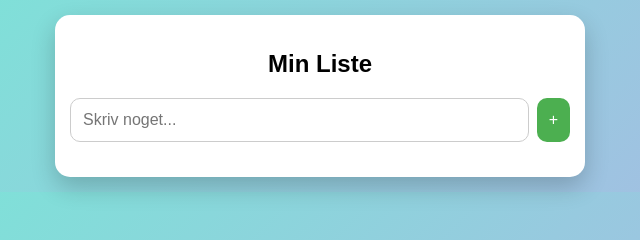
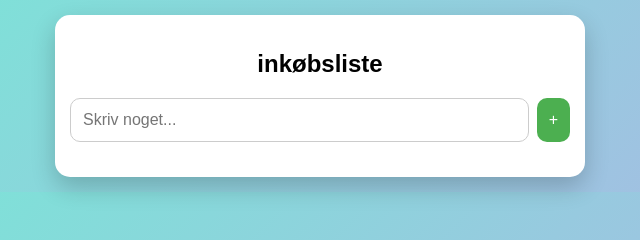
Before and after one commit to 1gyufeesydgufusjdygsgdeutdfewf/ink-bsliste-1, a plain HTML site: page index.html in a window 1280 px wide. Shown: the top 240 px of the page, 320-960 px from the left. Drawn offline with Linux system fonts and the light colour scheme.

Commit message:
index.html

```diff
--- a/index.html
+++ b/index.html
@@ -108,7 +108,7 @@ input[type="checkbox"] {
 <body>
 
 <div class="container">
-    <h2>Min Liste</h2>
+    <h2>inkøbsliste</h2>
 
     <div class="input-group">
         <input type="text" id="tekstInput" placeholder="Skriv noget...">
```
